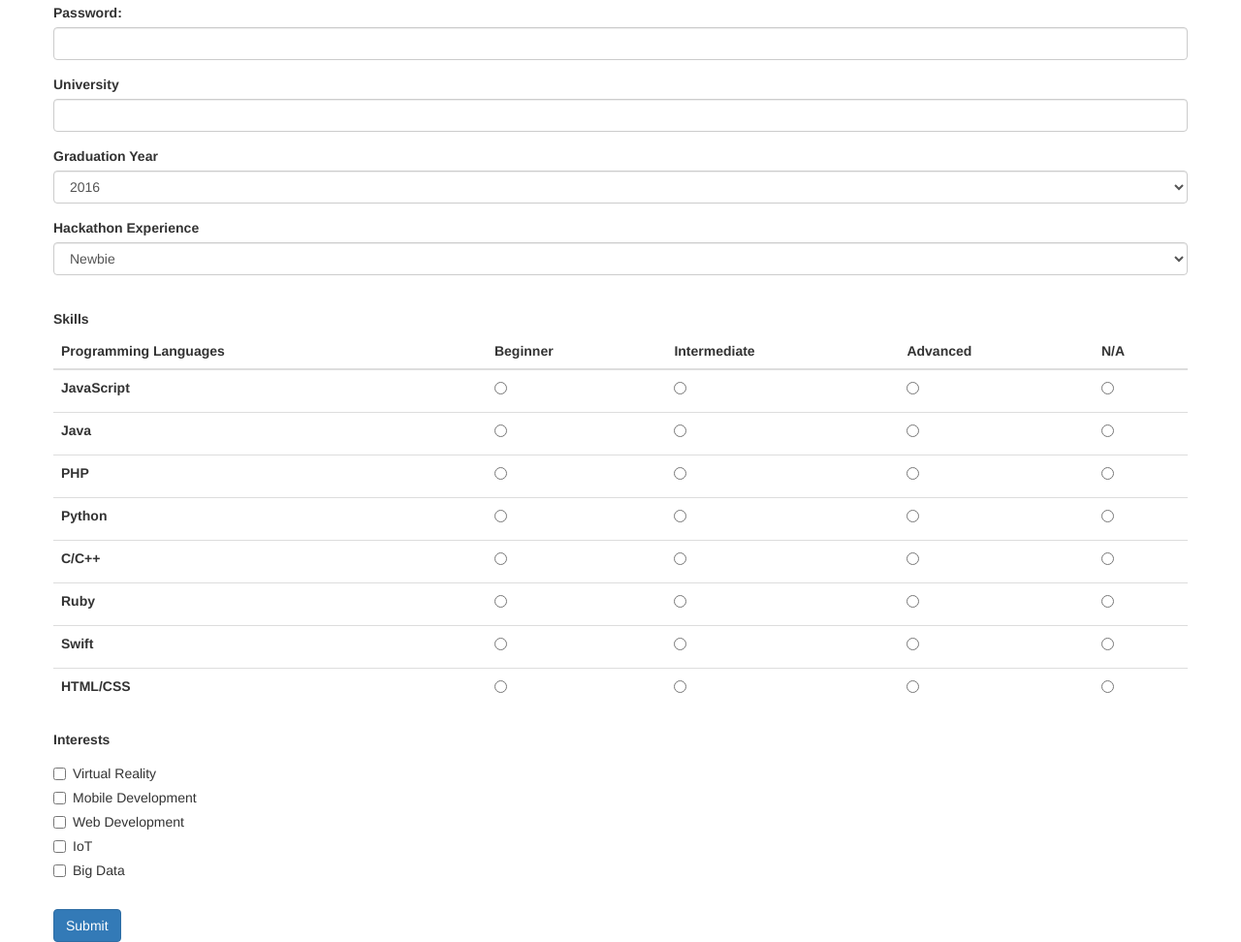
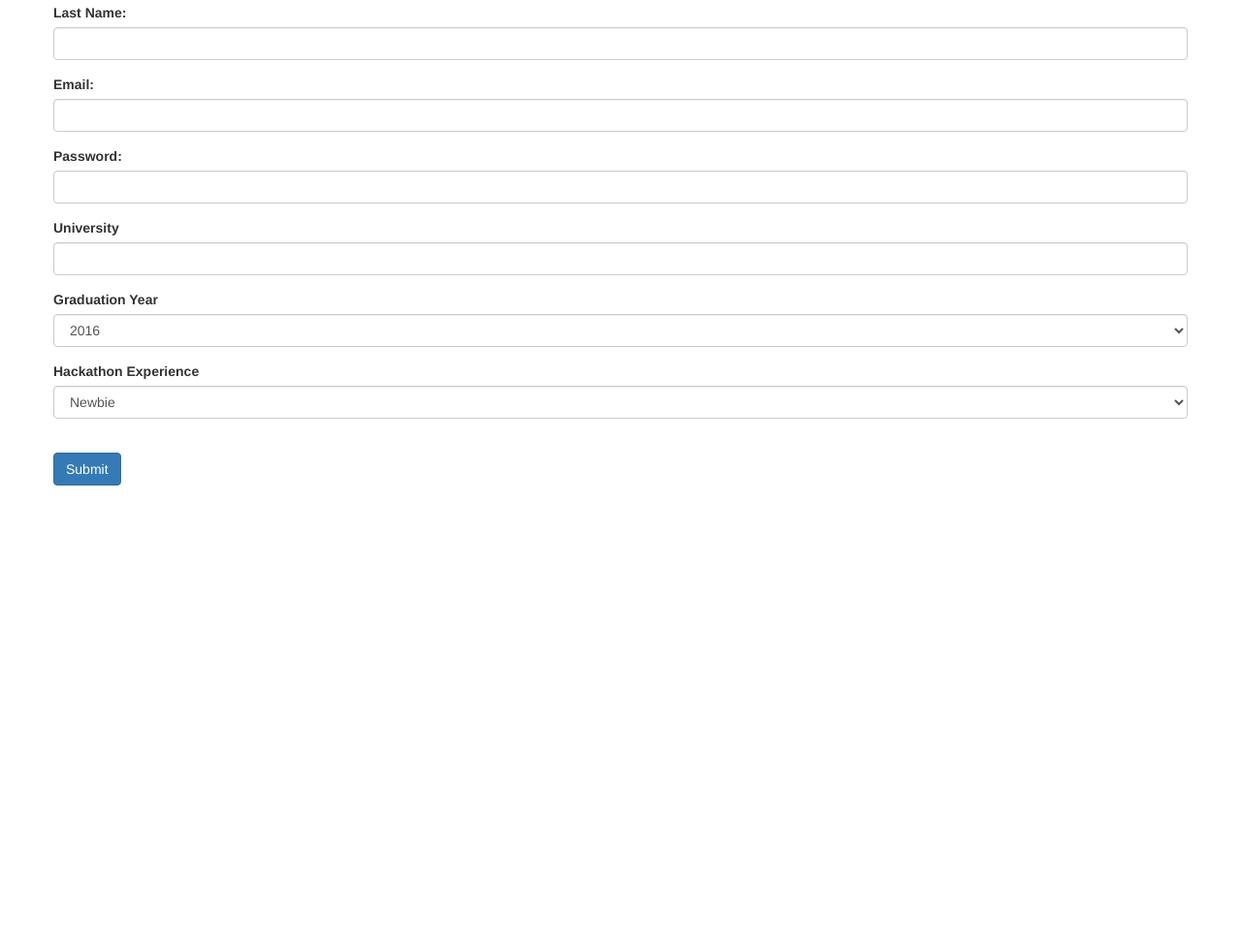
Before and after one commit to NaichuanZhang/YHack_hsociety, a plain HTML site: page templates/register.html in a window 1280 px wide. Shown: the part 400-1372 px from the top of the page at 97% size. After the commit the page ends 901 px from the top, so only its background shows below. Drawn offline with nearby package versions, Linux system fonts and the light colour scheme.

Commit message:
register split

```diff
--- a/templates/register.html
+++ b/templates/register.html
@@ -42,23 +42,35 @@
   <div class="container">
   <div class="row">
   <p align="left" > New Profile</p>
-  <form><br>
+
+  <form action="register" >
+  <br>
+  <div class="form-group">
+    <label for="u_fname">First Name:</label>
+    <input type="text" name="u_fname" class="form-control" id="u_fname">
+  </div>
+  <div class="form-group">
+    <label for="u_lname">Last Name:</label>
+    <input type="text" name="u_lname" class="form-control" id="u_lname">
+  </div>
+
+
    <div class="form-group ">
     <label for="email">Email:</label>
-    <input type="email" class="form-control" id="email">
+    <input type="email" name="email" class="form-control" id="email">
   </div>
   <div class="form-group">
     <label for="pwd">Password:</label>
-    <input type="password" class="form-control" id="pwd">
+    <input type="password" name="password" class="form-control" id="password">
   </div>
   <div class="form-group">
     <label for="uni">University</label>
-    <input type="university" class="form-control" id="uni">
+    <input type="university" name="education" class="form-control" id="education">
   </div>
 
   <div class="form-group">
     <label for="gradyear">Graduation Year</label>
-    <select class="form-control" id="sel1">
+    <select class="form-control" name="year_of_grad" id="year_of_grad">
       <option>2016</option>
       <option>2017</option>
       <option>2018</option>
@@ -80,89 +92,8 @@
     </select>
   </div>
 <br>
-  <div>
-    <label for="Skills">Skills</label>
-    <table class="table">
-    <thead class="thead">
-      <tr>
-        <th>Programming Languages</th>
-        <th>Beginner</th>
-        <th>Intermediate</th>
-        <th>Advanced</th>
-        <th>N/A</th>
-      </tr>
-    </thead>
-    <tbody>
 
-     </div>
-    <tr>
-      <th scope="row">JavaScript</th>
-      <td><label><input type="radio" name="jsradio"></label></td>
-      <td><label><input type="radio" name="jsradio"></label></td>
-      <td><label><input type="radio" name="jsradio"></label></td>
-      <td><label><input type="radio" name="jsradio"></label></td>
-    </tr>
-    <tr>
-      <th scope="row">Java</th>
-      <td><label><input type="radio" name="jradio"></label></td>
-      <td><label><input type="radio" name="jradio"></label></td>
-      <td><label><input type="radio" name="jradio"></label></td>
-      <td><label><input type="radio" name="jradio"></label></td>
-    </tr>
-    <tr>
-      <th scope="row">PHP</th>
-      <td><label><input type="radio" name="phpradio"></label></td>
-      <td><label><input type="radio" name="phpradio"></label></td>
-      <td><label><input type="radio" name="phpradio"></label></td>
-      <td><label><input type="radio" name="phpradio"></label></td>
-    </tr>
-    <tr>
-      <th scope="row">Python</th>
-      <td><label><input type="radio" name="pradio"></label></td>
-      <td><label><input type="radio" name="pradio"></label></td>
-      <td><label><input type="radio" name="pradio"></label></td>
-      <td><label><input type="radio" name="pradio"></label></td>
-    </tr>
 
-    <tr>
-      <th scope="row">C/C++</th>
-      <td><label><input type="radio" name="cradio"></label></td>
-      <td><label><input type="radio" name="cradio"></label></td>
-      <td><label><input type="radio" name="cradio"></label></td>
-      <td><label><input type="radio" name="cradio"></label></td>
-    </tr>
-    <tr>
-      <th scope="row">Ruby</th>
-      <td><label><input type="radio" name="rubyradio"></label></td>
-      <td><label><input type="radio" name="rubyradio"></label></td>
-      <td><label><input type="radio" name="rubyradio"></label></td>
-      <td><label><input type="radio" name="rubyradio"></label></td>
-    </tr>
-    <tr>
-      <th scope="row">Swift</th>
-      <td><label><input type="radio" name="swiftradio"></label></td>
-      <td><label><input type="radio" name="swiftradio"></label></td>
-      <td><label><input type="radio" name="swiftradio"></label></td>
-      <td><label><input type="radio" name="swiftradio"></label></td>
-    </tr>
-    <tr>
-      <th scope="row">HTML/CSS</th>
-      <td><label><input type="radio" name="htmlradio"></label></td>
-      <td><label><input type="radio" name="htmlradio"></label></td>
-      <td><label><input type="radio" name="htmlradio"></label></td>
-      <td><label><input type="radio" name="htmlradio"></label></td>
-    </tr>
-
-  </tbody>
-</table>
-</div>
-  <label for="Interests"> Interests</label> <br>
-  <div class="checkbox"> <label> <input type="checkbox">Virtual Reality</label></div>
-   <div class="checkbox"> <label> <input type="checkbox">Mobile Development</label> </div>
-   <div class="checkbox"> <label> <input type="checkbox">Web Development</label> </div>
-   <div class="checkbox"> <label> <input type="checkbox">IoT</label> </div>
-   <div class="checkbox"> <label> <input type="checkbox">Big Data</label> </div>
-  <br>
   </form>
    <button type="submit" class="btn btn-primary">Submit</button>
 </div>
```
